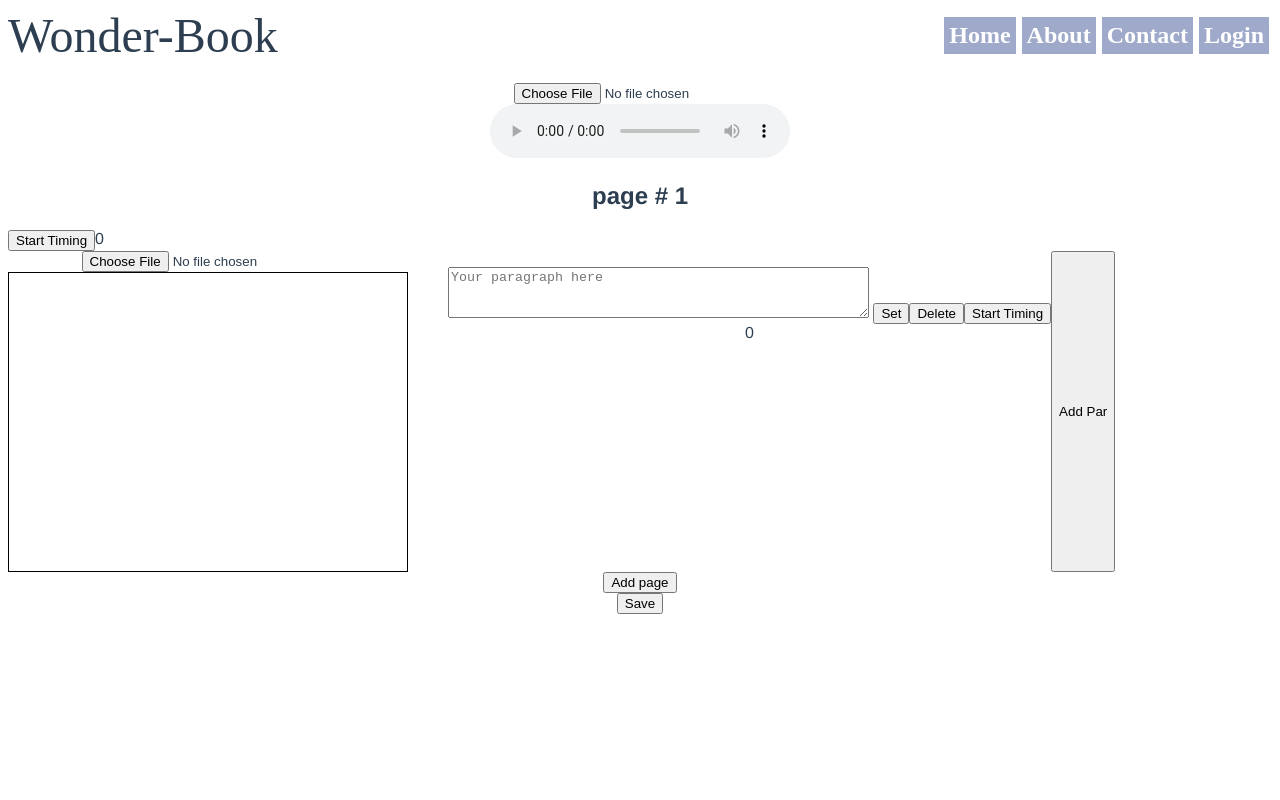
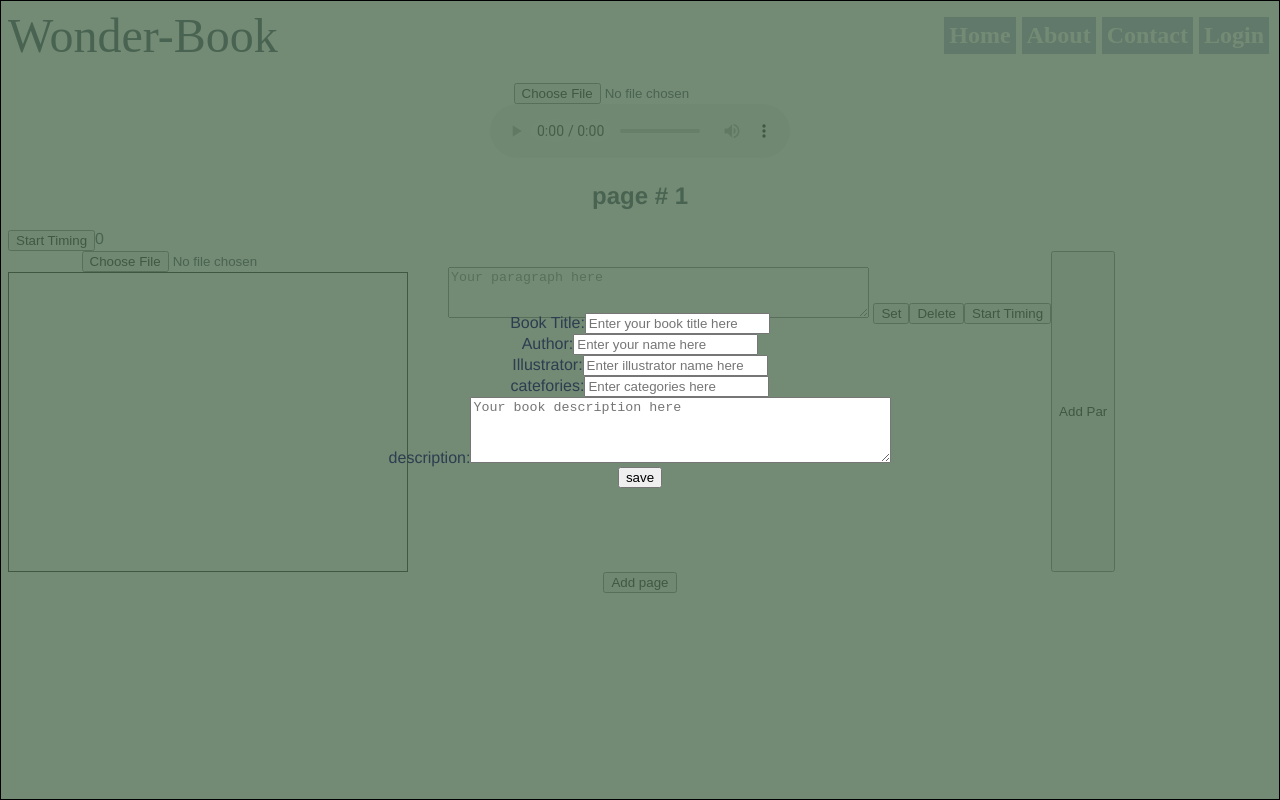
Before and after one commit to Shpitz/wonderBook, a Vue app: page /#/bookEditor/1 in a window 1280 px wide. Built offline with nearby package versions, Linux system fonts and the light colour scheme; a web font is replaced by a local one.

Commit message:
handling editiot

```diff
--- a/src/views/book-editor.vue
+++ b/src/views/book-editor.vue
@@ -24,7 +24,6 @@
                 </div>
                 <button @click="saveDetails">save</button>
             </form>
-            <pre>{{book}}</pre>
         </div>
         <div>
             <h1>{{book.title}}</h1>
@@ -67,12 +66,15 @@
         <button @click="addPage">Add page</button>
         </div>
 
-        <button @click="saveBook">Save</button>
+        <!-- <button @click="saveBook">Save</button> -->
 
     </section>
 </template>
 
 <script>
+// import {
+//   SAVE_BOOK,
+// } from "../store/book-module.js";
 
 export default {
   name: "bookEditor",
@@ -80,7 +82,7 @@ export default {
     return {
         audioPath :'',
         imgPath :'',
-        isFirstDetails: true,
+        isFirstDetails: false,
         book: null,
         pageNum: 0,
         parNum: 1,
@@ -120,7 +122,6 @@ export default {
   computed: {},
   methods: {
     addPage() {
-      console.log("addpage: ", this.pageNum);
       this.pageNum += 1;
       var newPage = {
             time: 0,
@@ -134,6 +135,8 @@ export default {
             ]
       }
       this.book.pages.push(newPage)
+      console.log(this.book.pages);
+
     },
     addPar() {
     var newPar = {...this.paragraph}
@@ -150,7 +153,9 @@ export default {
     },
     saveDetails() {
         this.isFirstDetails = true
+        this.saveBook()
         console.log(this.book);
+
 
     },
     setAudioFile() {
@@ -173,13 +178,15 @@ export default {
         this.book.pages[this.pageNum-1].paragraphs[idx].parStartTime = this.$refs.audio.currentTime
         this.$refs.audio.pause()
     },
-    saveBook() {
-
-    }
-  },
-  components: {
-  }
-};
+//     saveBook() {
+//       this.$store.dispatch({ type: SAVE_BOOK }).catch(err => {
+//         console.log("error in saveing book", err);
+//       });
+//   },
+//   components: {
+//   }
+}
+}
 </script>
 
 <style scoped>
```
